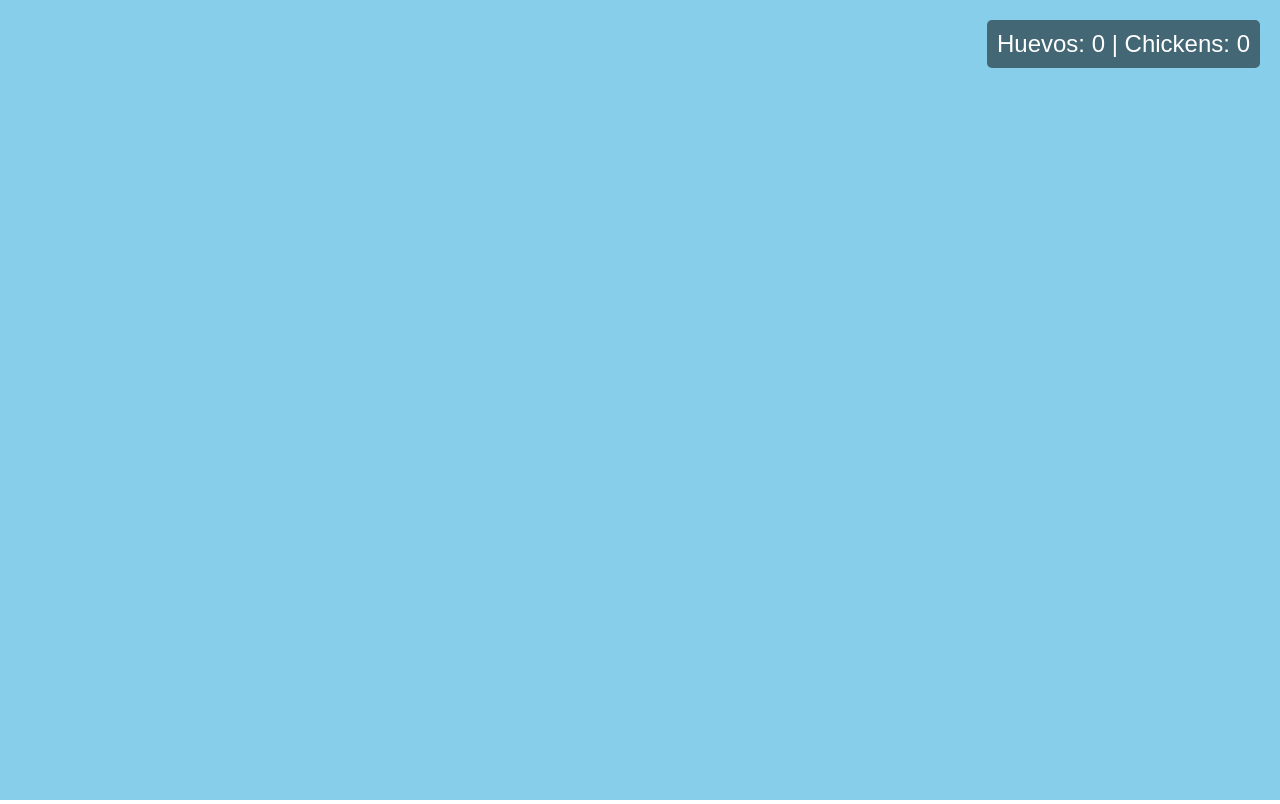
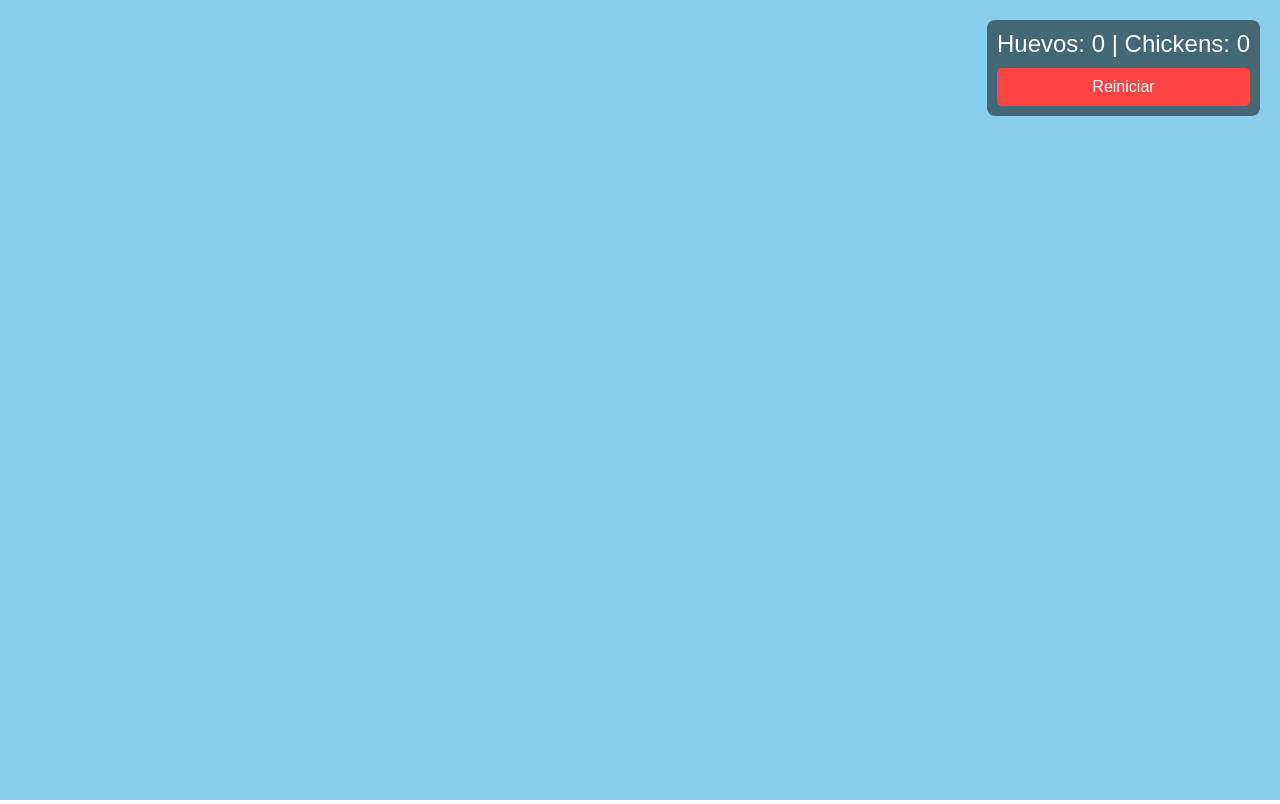
Before and after one commit to vimasan/chicken-game, a website built with Vite: page index.html in a window 1280 px wide. Built offline with nearby package versions, Linux system fonts and the light colour scheme.

Commit message:
add reset button

```diff
--- a/index.html
+++ b/index.html
@@ -8,7 +8,10 @@
     <link rel="stylesheet" href="style.css">
   </head>
   <body>
-    <div id="counter">Huevos: 0 | Chickens: 0</div>
+    <div id="controls">
+      <div id="counter">Huevos: 0 | Chickens: 0</div>
+      <button id="resetButton">Reiniciar</button>
+    </div>
     <canvas id="gameCanvas"></canvas>
     <script type="module" src="/src/main.js"></script>
   </body>
--- a/src/core/gameEngine.js
+++ b/src/core/gameEngine.js
@@ -26,6 +26,11 @@ export const initGame = async () => {
   const canvas = document.getElementById('gameCanvas');
   const ctx = canvas.getContext('2d');
   const counterElement = document.getElementById('counter');
+  const resetButton = document.getElementById('resetButton');
+
+  resetButton.addEventListener('click', () => {
+    gameState.reset();
+  });
 
   canvas.width = window.innerWidth;
   canvas.height = window.innerHeight;
--- a/src/state/gameState.js
+++ b/src/state/gameState.js
@@ -26,6 +26,7 @@ export const gameState = {
     this.eggCounter = 0;
     this.chickenCounter = 0;
     this.createMainChicken();
+    this.updateCounter();
   },
 
   createMainChicken () {
--- a/style.css
+++ b/style.css
@@ -2,17 +2,43 @@ body {
   margin: 0;
   overflow: hidden;
 }
+
 #gameCanvas {
   background: #87ceeb;
 }
+
 #counter {
-  position: fixed;
   top: 20px;
   right: 20px;
   font-size: 24px;
   color: white;
-  background: rgba(0, 0, 0, 0.5);
-  padding: 10px;
   border-radius: 5px;
   font-family: Arial, sans-serif;
 }
+
+#controls {
+  position: fixed;
+  top: 20px;
+  right: 20px;
+  display: flex;
+  background: rgba(0, 0, 0, 0.5);
+  flex-direction: column;
+  gap: 10px;
+  padding: 10px;
+  border-radius: 8px;
+}
+
+#resetButton {
+  padding: 10px 20px;
+  font-size: 16px;
+  background: #ff4444;
+  color: white;
+  border: none;
+  border-radius: 5px;
+  cursor: pointer;
+  transition: background 0.3s;
+}
+
+#resetButton:hover {
+  background: #cc0000;
+}
```
